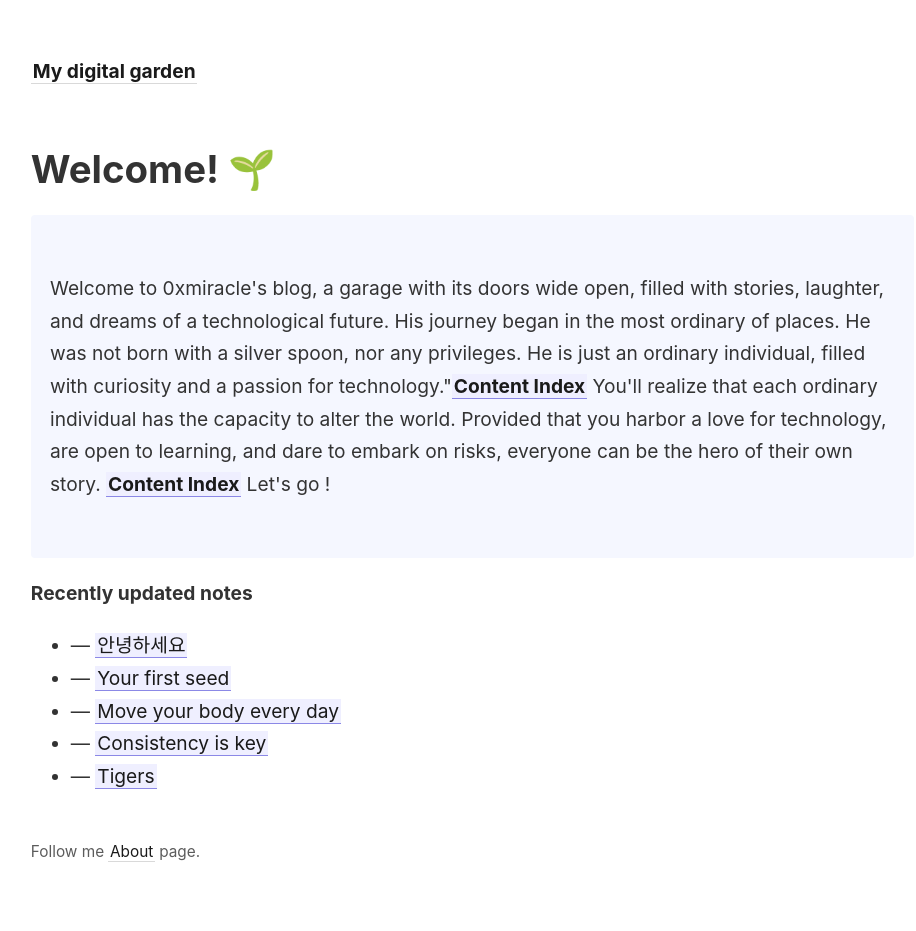
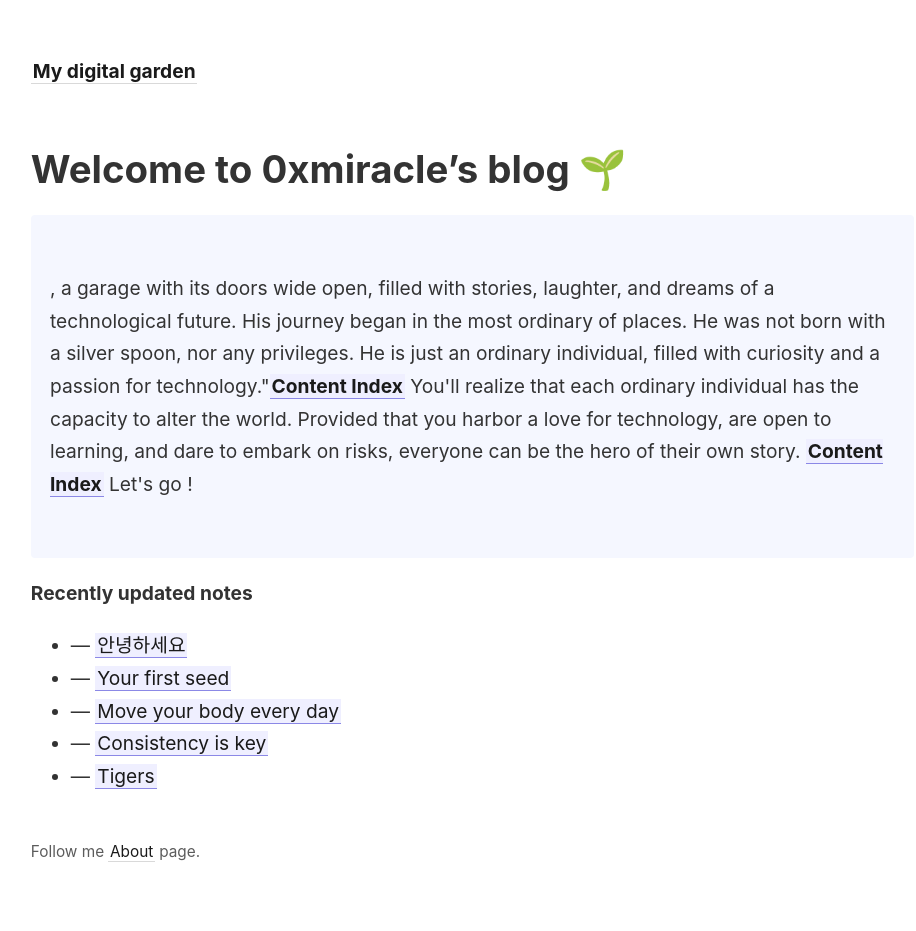
Before and after one commit to lkyxuan/bbbblog, a Jekyll site: the page built from _pages/index.md, in a window 1280 px wide. Shown: the whole page, without its empty margins (46-962 px from the left). Built offline with Jekyll 4.4.1, drawn with Linux system fonts in a browser that asks for light colours.

Commit message:
vault backup: 2023-07-14 04:06:37
Affected files:
_pages/index.md

```diff
--- a/_pages/index.md
+++ b/_pages/index.md
@@ -5,12 +5,12 @@ id: home
 permalink: /
 ---
 
-# Welcome! 🌱
+# Welcome to 0xmiracle's blog 🌱
 
 <p style="padding: 3em 1em; background: #f5f7ff; border-radius: 4px;">
 
 
-  Welcome to 0xmiracle's blog, a garage with its doors wide open, filled with stories, laughter, and dreams of a technological future. His journey began in the most ordinary of places. He was not born with a silver spoon, nor any privileges. He is just an ordinary individual, filled with curiosity and a passion for technology."<span style="font-weight: bold">[[Content Index]]</span> You'll realize that each ordinary individual has the capacity to alter the world. Provided that you harbor a love for technology, are open to learning, and dare to embark on risks, everyone can be the hero of their own story.
+ , a garage with its doors wide open, filled with stories, laughter, and dreams of a technological future. His journey began in the most ordinary of places. He was not born with a silver spoon, nor any privileges. He is just an ordinary individual, filled with curiosity and a passion for technology."<span style="font-weight: bold">[[Content Index]]</span> You'll realize that each ordinary individual has the capacity to alter the world. Provided that you harbor a love for technology, are open to learning, and dare to embark on risks, everyone can be the hero of their own story.
  <span style="font-weight: bold">[[Content Index]]</span> Let's go !
 
 
```
